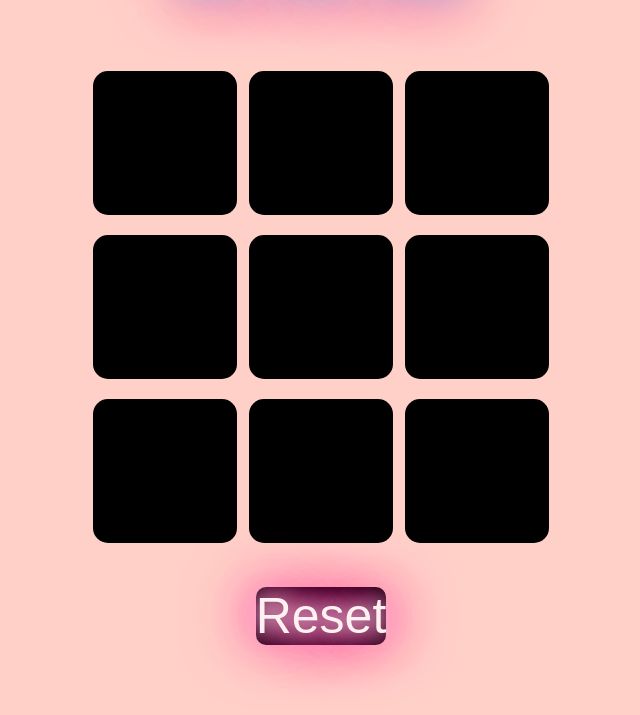
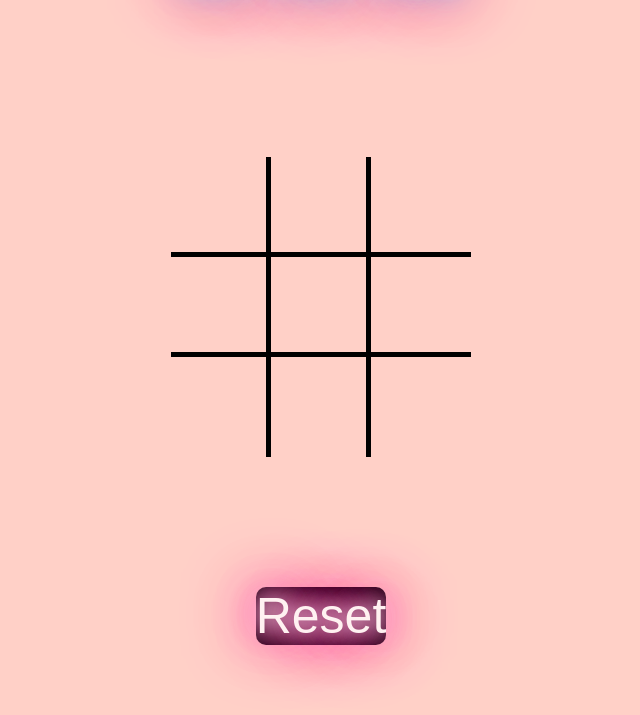
Before and after one commit to mayuri2922004/Tic_Tac_Toe, a plain HTML site: page index.html in a window 1280 px wide. Shown: the part 85-800 px from the top of the page, without its empty margins (319-959 px from the left). Drawn offline with Linux system fonts and the light colour scheme.

Commit message:
Update style.css

```diff
--- a/css/style.css
+++ b/css/style.css
@@ -1,4 +1,5 @@
 *{
+
     margin: 0%;
     padding: 0%;
 }
@@ -18,26 +19,47 @@ body{
 
 }
 
-.game{
+/* .game{
     height: 60vmin;
     width: 60vmin;
     display: flex;
     flex-wrap: wrap;
     justify-content:center;
     align-items: center;
-    gap: 1.5vmin;
+
 }
 
 .box{
     height: 18vmin;
     width: 18vmin;
-    border-radius: 15px;
-    border: none;
-    font-size: 8vmin;
+    font-size: 10vmin;
     color: white;
     background-color:black;
+} */
+.game {
+  display: grid;
+  grid-template-columns: repeat(3, 100px);
+  grid-template-rows: repeat(3, 100px);
+  gap: 0;
 }
 
+.box {
+  width: 100px;
+  height: 100px;
+  text-align: center;
+  align-content: center;
+  box-sizing: border-box;
+}
+
+/* Vertical lines */
+.box:not(:nth-child(3n)) {
+  border-right: 5px solid black;
+}
+
+/* Horizontal lines */
+.box:nth-child(-n+6) {
+  border-bottom: 5px solid black;
+}
 #reset-btn{
 
         font-size: 50px;
```
